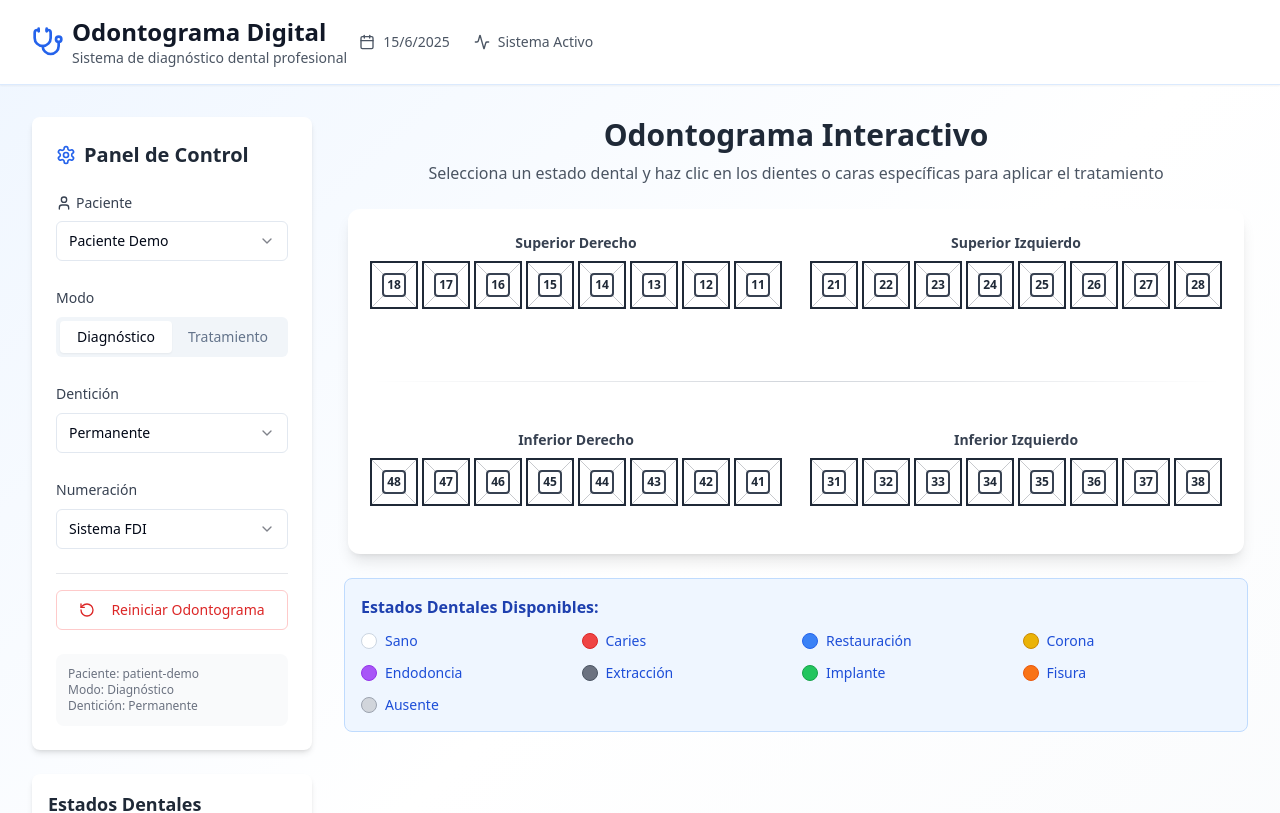
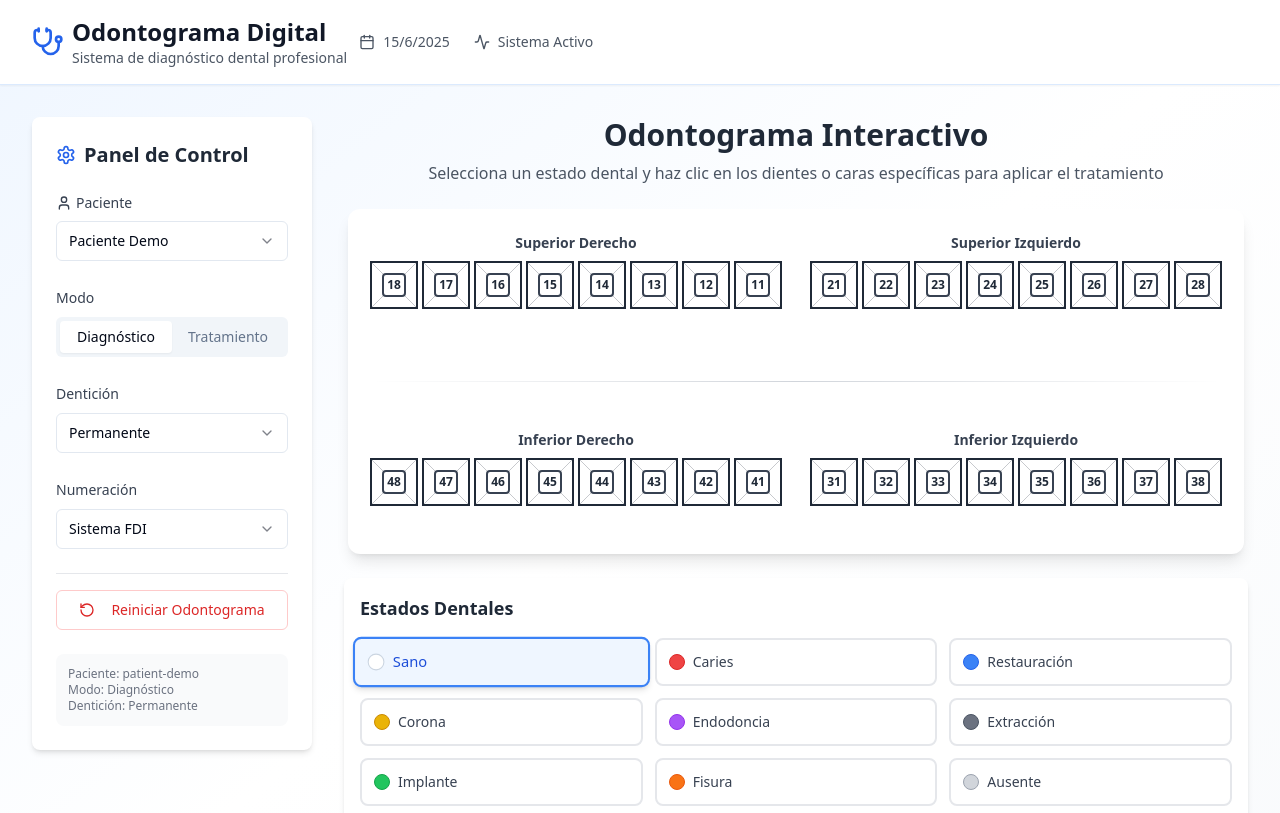
Before and after one commit to chavezito89/Odontograma_final, a React (Vite) app: page / in a window 1280 px wide. Shown: the top 813 px of the page. Built offline with nearby package versions, Linux system fonts and the light colour scheme.

Commit message:
Move StateSelector to ControlPanel
Move the StateSelector component from the main content area to the ControlPanel sidebar.

```diff
--- a/src/pages/Index.tsx
+++ b/src/pages/Index.tsx
@@ -4,7 +4,6 @@ import { useOdontoStore } from '@/store/odontoStore';
 import OdontogramGrid from '@/components/odontogram/OdontogramGrid';
 import StateSelector from '@/components/odontogram/StateSelector';
 import ControlPanel from '@/components/odontogram/ControlPanel';
-import { TOOTH_STATE_COLORS } from '@/utils/toothUtils';
 import { Stethoscope, Calendar, Activity } from 'lucide-react';
 
 const Index = () => {
@@ -52,7 +51,6 @@ const Index = () => {
           {/* Panel de Control - Sidebar izquierdo */}
           <div className="xl:col-span-1 space-y-6">
             <ControlPanel />
-            <StateSelector />
           </div>
 
           {/* Odontograma Principal */}
@@ -71,22 +69,8 @@ const Index = () => {
               {/* Odontograma */}
               <OdontogramGrid />
 
-              {/* Estados Dentales Disponibles */}
-              <div className="bg-blue-50 border border-blue-200 rounded-lg p-4">
-                <h3 className="font-semibold text-blue-800 mb-3">Estados Dentales Disponibles:</h3>
-                <div className="grid grid-cols-2 md:grid-cols-3 lg:grid-cols-4 gap-3">
-                  {Object.entries(TOOTH_STATE_COLORS).map(([state, config]) => (
-                    <div key={state} className="flex items-center space-x-2">
-                      <div
-                        className={`w-4 h-4 rounded-full border ${config.bg} ${config.border}`}
-                      />
-                      <span className="text-sm text-blue-700 font-medium">
-                        {config.label}
-                      </span>
-                    </div>
-                  ))}
-                </div>
-              </div>
+              {/* StateSelector movido aquí */}
+              <StateSelector />
             </div>
           </div>
         </div>
```
